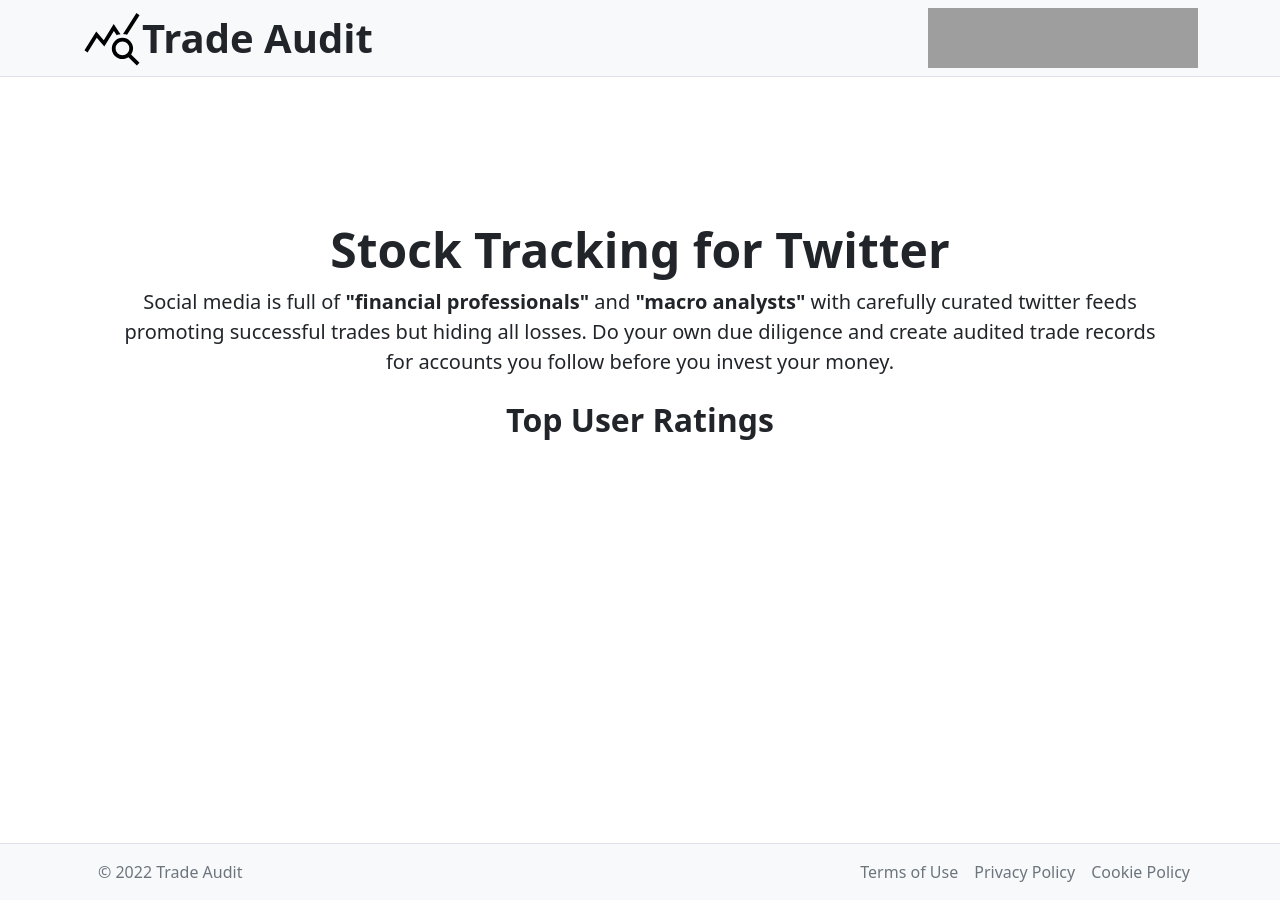
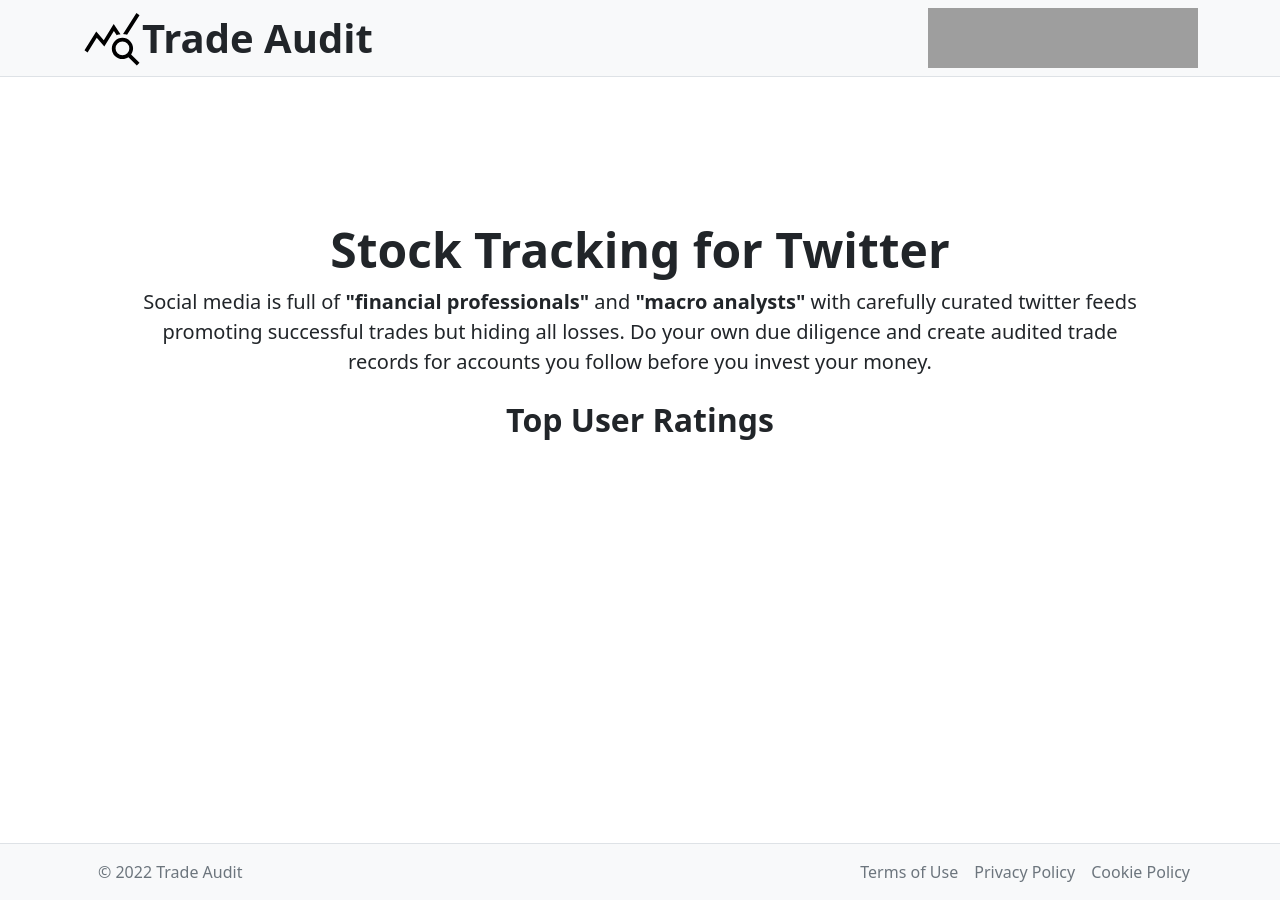
Before and after one commit to stevenrskelton/tradeaudit.app, a Jekyll site: the page built from index.html, in a window 1280 px wide. Built offline with Jekyll 4.4.1, drawn with Linux system fonts in a browser that asks for light colours; grey boxes are pictures that could not be loaded.

Commit message:
Update index.html

```diff
--- a/index.html
+++ b/index.html
@@ -9,7 +9,7 @@
 <div class="px-4 py-5 my-5 text-center">
   <h1 class="display-5 fw-bold">Stock Tracking for Twitter</h1>
 
-<p class="lead mb-4">Social media is full of <span class="fw-bold">"financial professionals"</span> and <span class="fw-bold">"macro analysts"</span> with carefully curated twitter feeds promoting successful trades but hiding all losses.  Do your own due diligence and create audited trade records for accounts you follow before you invest your money.</p>
+  <p class="lead mb-4 container">Social media is full of <span class="fw-bold">"financial professionals"</span> and <span class="fw-bold">"macro analysts"</span> with carefully curated twitter feeds promoting successful trades but hiding all losses.  Do your own due diligence and create audited trade records for accounts you follow before you invest your money.</p>
 
   <h2 class="display-10 fw-bold">Top User Ratings</h2>
 
```
